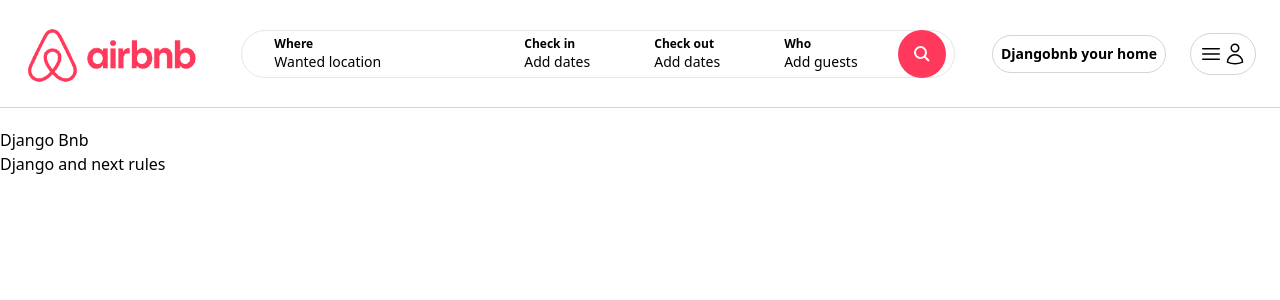
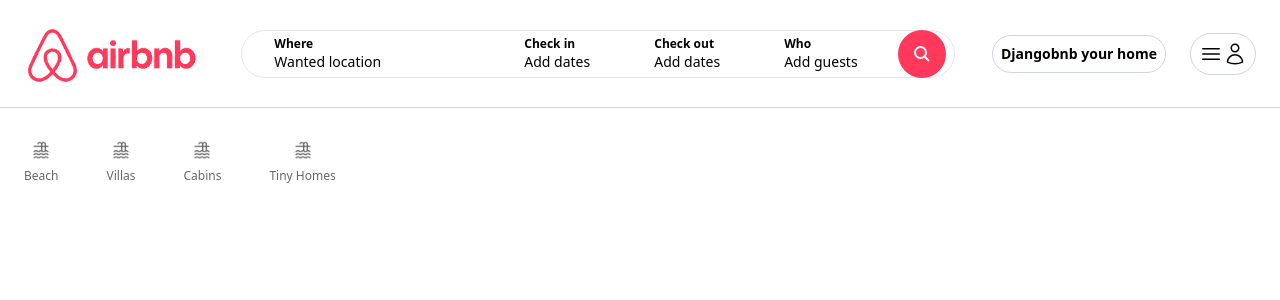
Before and after one commit to icegellycream/Django-amlf, a Next.js app: page / in a window 1280 px wide. Shown: the top 300 px of the page. Built offline with nearby package versions, Linux system fonts and the light colour scheme.

Commit message:
Categories on the front page -  Figurado, Angeli Marie L.

```diff
--- /dev/null
+++ b/app/components/Categories.tsx
@@ -0,0 +1,53 @@
+import Image from "next/image";
+
+const Categories = () => {
+    return (
+        <div className="pt-3 cursor-pointer pb-6 flex items-center space-x-12">
+                <div className="pb-4 flex flex-col items-center space-y-2 border-b-2 border-white opacity-60 hover:border-gray-200 hover:opacity-100">
+                    <Image
+                        src="/icn_category_beach.jpeg"
+                        alt="Rent"
+                        width={20}
+                        height={20}
+                    />
+
+                    <span className='text-xs'>Beach</span>
+                </div>
+
+                <div className="pb-4 flex flex-col items-center space-y-2 border-b-2 border-white opacity-60 hover:border-gray-200 hover:opacity-100">
+                    <Image
+                        src="/icn_category_beach.jpeg"
+                        alt="Rent"
+                        width={20}
+                        height={20}
+                    />
+
+                    <span className='text-xs'>Villas</span>
+                </div>
+
+                <div className="pb-4 flex flex-col items-center space-y-2 border-b-2 border-white opacity-60 hover:border-gray-200 hover:opacity-100">
+                    <Image
+                        src="/icn_category_beach.jpeg"
+                        alt="Rent"
+                        width={20}
+                        height={20}
+                    />
+
+                    <span className='text-xs'>Cabins</span>
+                </div>
+
+                <div className="pb-4 flex flex-col items-center space-y-2 border-b-2 border-white opacity-60 hover:border-gray-200 hover:opacity-100">
+                    <Image
+                        src="/icn_category_beach.jpeg"
+                        alt="Rent"
+                        width={20}
+                        height={20}
+                    />
+
+                    <span className='text-xs'>Tiny Homes</span>
+                </div>
+        </div>
+    )
+}
+
+export default Categories;
--- a/app/layout.tsx
+++ b/app/layout.tsx
@@ -1,7 +1,7 @@
 import type { Metadata } from "next";
 import { Geist, Geist_Mono } from "next/font/google";
 import "./globals.css";
-import Navbar from "./components/navbar/Navbar";
+import Navbar from "./navbar/Navbar";
 
 const geistSans = Geist({
   variable: "--font-geist-sans",
--- a/app/page.tsx
+++ b/app/page.tsx
@@ -1,10 +1,9 @@
-import Image from "next/image";
+import Categories from "./components/Categories";
 
 export default function Home() {
   return (
-    <main className="">
-      Django Bnb
-      <h2 className="text-airbnb">Django and next rules</h2>
+    <main className="max-w-[1500px] mx-auto px-6">
+      <Categories />
     </main>
 
   );
```
Also changed, not shown: app/navbar/AddPropertyButton.tsx (renamed from app/components/navbar/AddPropertyButton.tsx), app/navbar/Navbar.tsx (renamed from app/components/navbar/Navbar.tsx), app/navbar/SearchFilters.tsx (renamed from app/components/navbar/SearchFilters.tsx), app/navbar/UserNav.tsx (renamed from app/components/navbar/UserNav.tsx), public/icn_category_beach.jpeg (added).
